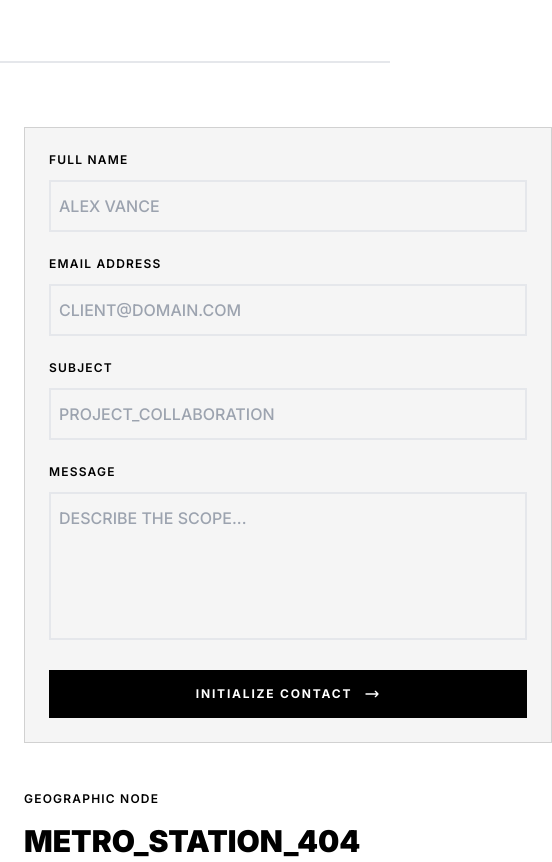
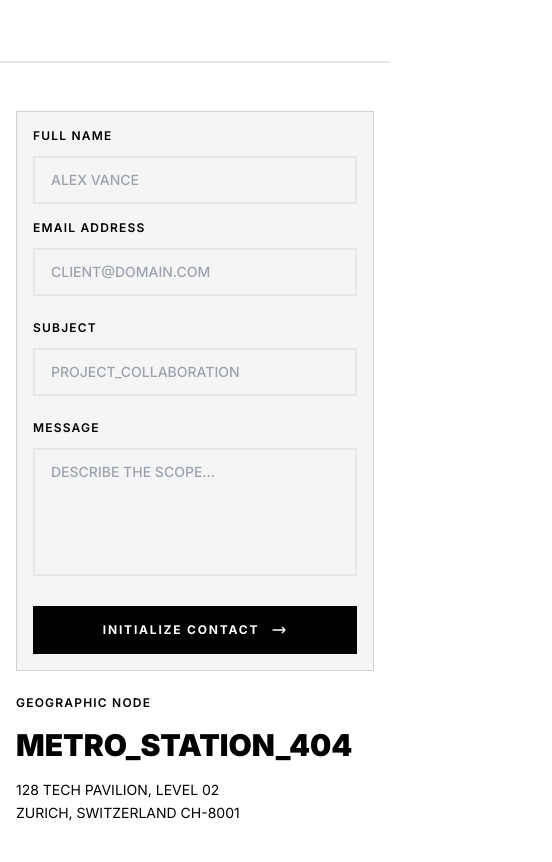
Before and after one commit to zimpaul/architect-portfolio-tailwind, a plain HTML site: page contact.html in a window 390 px wide. Shown: the part 568-1430 px from the top of the page, 552 px wide, since content can reach past the window. Drawn offline with nearby package versions, Linux system fonts and the light colour scheme.

Commit message:
Updated Heading typography responsive text sizing
responsive text sizing scaling down appropriately on mobile

```diff
--- a/contact.html
+++ b/contact.html
@@ -103,38 +103,43 @@
   </section>
 
   <!-- CONTACT FORM & INFO -->
-  <section class="border-b-2 border-primary">
-    <div class="max-w-7xl mx-auto px-6 py-16">
-      <div class="grid grid-cols-12 gap-12">
+ <section class="border-b-2 border-primary overflow-x-hidden">
+  <!-- Adjusted padding for mobile (px-4) and desktop (sm:px-6) -->
+  <div class="max-w-7xl mx-auto px-4 sm:px-6 py-12 md:py-16">
 
-        <!-- FORM SIDE -->
-<div class="col-span-12 lg:col-span-7">
-  <form class="space-y-6 md:space-y-8 border border-black/15 p-6 md:p-8 lg:p-10 bg-form-bg">
+    <!-- Changed gap to be smaller on mobile (gap-6) and larger on desktop (md:gap-12) -->
+    <div class="grid grid-cols-1 lg:grid-cols-12 gap-6 md:gap-12">
 
-    <div class="grid grid-cols-1 md:grid-cols-2 gap-6 md:gap-8">
-      <div>
+      <!-- FORM SIDE: Added w-full and min-w-0 to prevent grid overflow -->
+      <div class="col-span-12 lg:col-span-7 w-full min-w-0">
+        <form class="space-y-6 md:space-y-8 border border-black/15 p-4 sm:p-6 md:p-8 lg:p-10 bg-form-bg w-full">
+
+          <div class="grid grid-cols-1 md:grid-cols-2 gap-4 md:gap-6">
+            <div class="w-full min-w-0">
               <label class="block text-xs font-semibold tracking-widest uppercase mb-3">FULL NAME</label>
-        <input type="text" placeholder="ALEX VANCE" class="w-full bg-transparent border-2 border-primary focus:border-accent outline-none py-3 px-2 text-base font-medium transition-colors duration-300 placeholder:text-primary/30">
+              <!-- Increased px-2 to px-4 for better breathing room, added min-w-0 -->
+              <input type="text" placeholder="ALEX VANCE" class="w-full min-w-0 bg-transparent border-2 border-primary focus:border-accent outline-none py-3 px-4 text-sm md:text-base font-medium transition-colors duration-300 placeholder:text-primary/30">
             </div>
-      <div>
+            <div class="w-full min-w-0">
               <label class="block text-xs font-semibold tracking-widest uppercase mb-3">EMAIL ADDRESS</label>
-        <input type="email" placeholder="CLIENT@DOMAIN.COM" class="w-full bg-transparent border-2 border-primary focus:border-accent outline-none py-3 px-2 text-base font-medium transition-colors duration-300 placeholder:text-primary/30">
+              <input type="email" placeholder="CLIENT@DOMAIN.COM" class="w-full min-w-0 bg-transparent border-2 border-primary focus:border-accent outline-none py-3 px-4 text-sm md:text-base font-medium transition-colors duration-300 placeholder:text-primary/30">
             </div>
           </div>
 
-    <div>
+          <div class="w-full min-w-0">
             <label class="block text-xs font-semibold tracking-widest uppercase mb-3">SUBJECT</label>
-      <input type="text" placeholder="PROJECT_COLLABORATION" class="w-full bg-transparent border-2 border-primary focus:border-accent outline-none py-3 px-2 text-base font-medium transition-colors duration-300 placeholder:text-primary/30">
+            <input type="text" placeholder="PROJECT_COLLABORATION" class="w-full min-w-0 bg-transparent border-2 border-primary focus:border-accent outline-none py-3 px-4 text-sm md:text-base font-medium transition-colors duration-300 placeholder:text-primary/30">
           </div>
 
-    <div>
+          <div class="w-full min-w-0">
             <label class="block text-xs font-semibold tracking-widest uppercase mb-3">MESSAGE</label>
-      <textarea rows="5" placeholder="DESCRIBE THE SCOPE..." class="w-full bg-transparent border-2 border-primary focus:border-accent outline-none py-3 px-2 text-base font-medium transition-colors duration-300 resize-none placeholder:text-primary/30"></textarea>
+            <textarea rows="5" placeholder="DESCRIBE THE SCOPE..." class="w-full min-w-0 bg-transparent border-2 border-primary focus:border-accent outline-none py-3 px-4 text-sm md:text-base font-medium transition-colors duration-300 resize-none placeholder:text-primary/30"></textarea>
           </div>
 
-    <button class="w-full md:w-auto bg-black text-white px-8 py-4 text-xs font-bold uppercase tracking-[0.15em] hover:bg-brand-gold transition-colors duration-300 flex items-center justify-center md:justify-start gap-3 group">
+          <!-- Added flex-shrink-0 to SVG so it doesn't get squished on tiny screens -->
+          <button class="w-full md:w-auto bg-black text-white px-6 md:px-8 py-4 text-xs font-bold uppercase tracking-[0.15em] hover:bg-brand-gold transition-colors duration-300 flex items-center justify-center md:justify-start gap-3 group">
             INITIALIZE CONTACT
-      <svg xmlns="http://www.w3.org/2000/svg" class="h-4 w-4 group-hover:translate-x-1 transition-transform duration-300" fill="none" viewBox="0 0 24 24" stroke="currentColor" stroke-width="2">
+            <svg xmlns="http://www.w3.org/2000/svg" class="h-4 w-4 flex-shrink-0 group-hover:translate-x-1 transition-transform duration-300" fill="none" viewBox="0 0 24 24" stroke="currentColor" stroke-width="2">
               <path stroke-linecap="round" stroke-linejoin="round" d="M17 8l4 4m0 0l-4 4m4-4H3" />
             </svg>
           </button>
```
Also changed, not shown: index.html (+5 -5 lines), projects.html (+3 -3 lines). Lines whose indentation alone changed are shown as unchanged.
